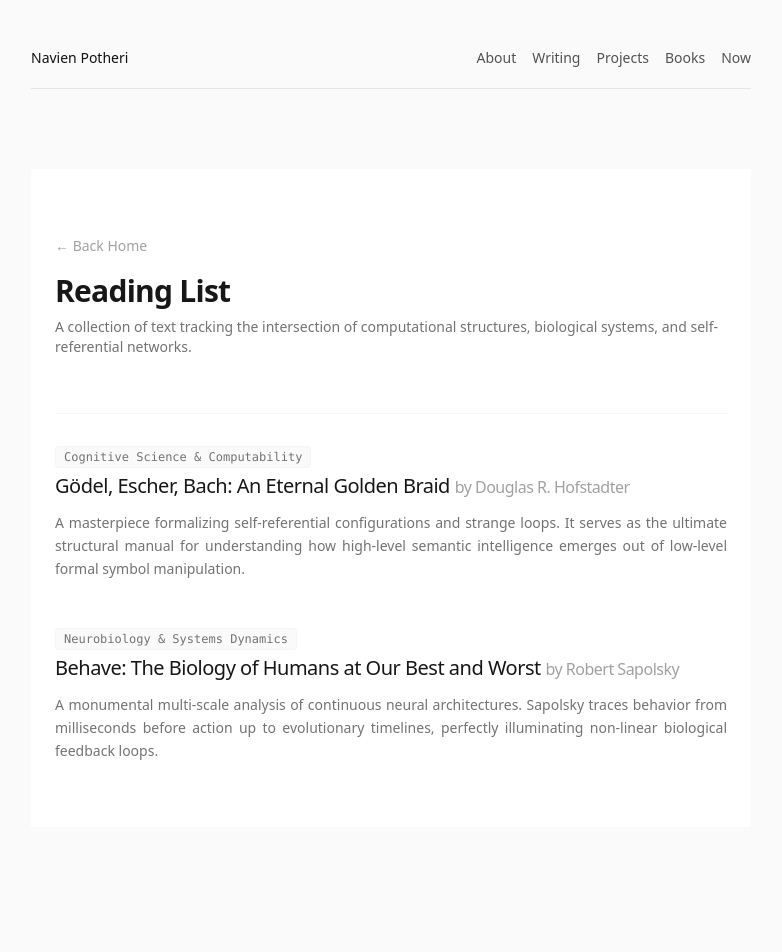
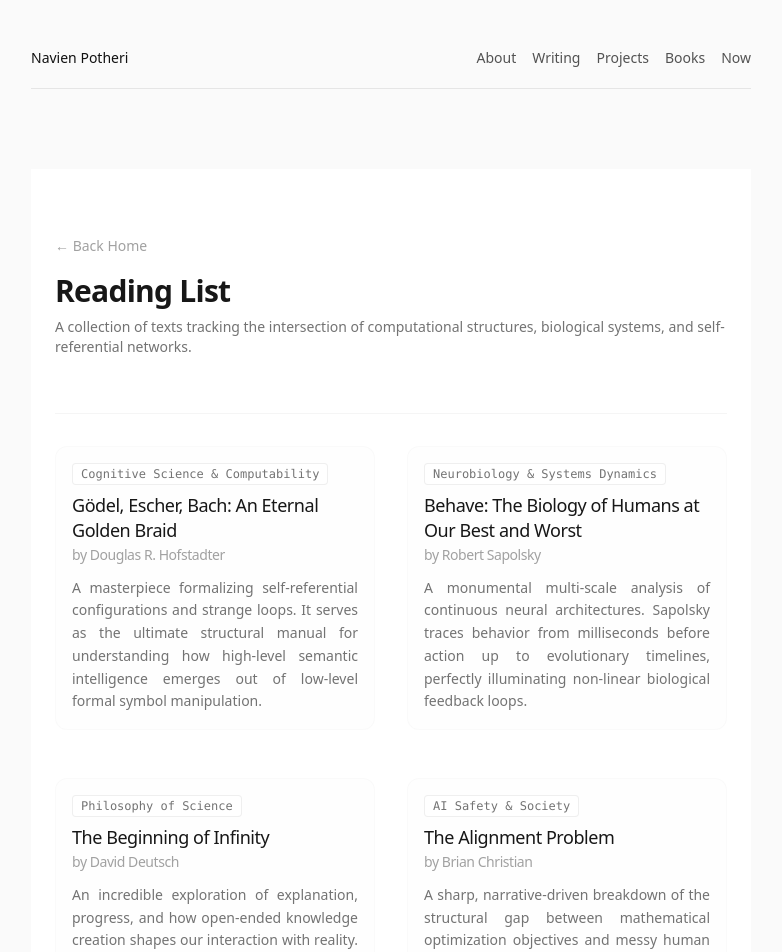
Before and after one commit to navienpotheri/personal-website, a Next.js app: page /books in a window 1280 px wide. Shown: the top 952 px of the page, without its empty margins (249-1031 px from the left). Before the commit the page ends 875 px from the top, so only its background shows below. Built offline with nearby package versions, Linux system fonts and the light colour scheme.

Commit message:
design: merge all 4 books into a clean 2x2 grid layout

```diff
--- a/app/books/page.tsx
+++ b/app/books/page.tsx
@@ -20,12 +20,24 @@ const books: Book[] = [
     author: "Robert Sapolsky",
     category: "Neurobiology & Systems Dynamics",
     review: "A monumental multi-scale analysis of continuous neural architectures. Sapolsky traces behavior from milliseconds before action up to evolutionary timelines, perfectly illuminating non-linear biological feedback loops."
+  },
+  {
+    title: "The Beginning of Infinity",
+    author: "David Deutsch",
+    category: "Philosophy of Science",
+    review: "An incredible exploration of explanation, progress, and how open-ended knowledge creation shapes our interaction with reality. Essential reading for understanding open-world complexity."
+  },
+  {
+    title: "The Alignment Problem",
+    author: "Brian Christian",
+    category: "AI Safety & Society",
+    review: "A sharp, narrative-driven breakdown of the structural gap between mathematical optimization objectives and messy human values. It perfectly articulates why closed training setups break in the wild."
   }
 ];
 
 export default function BooksPage() {
   return (
-    <main className="max-w-3xl mx-auto px-6 py-16 font-sans antialiased text-neutral-900 bg-white selection:bg-neutral-100">
+    <main className="max-w-4xl mx-auto px-6 py-16 font-sans antialiased text-neutral-900 bg-white selection:bg-neutral-100">
       {/* Header */}
       <header className="mb-14">
         <Link href="/" className="text-sm font-medium text-neutral-400 hover:text-neutral-900 transition-colors duration-200">
@@ -33,25 +45,25 @@ export default function BooksPage() {
         </Link>
         <h1 className="text-3xl font-semibold tracking-tight text-neutral-900 mt-4">Reading List</h1>
         <p className="text-neutral-500 mt-2 text-sm">
-          A collection of text tracking the intersection of computational structures, biological systems, and self-referential networks.
+          A collection of texts tracking the intersection of computational structures, biological systems, and self-referential networks.
         </p>
       </header>
 
       {/* Divider */}
       <hr className="border-neutral-100 my-8" />
 
-      {/* Books List */}
-      <div className="space-y-12">
+      {/* 2x2 Grid Layout */}
+      <div className="grid grid-cols-1 md:grid-cols-2 gap-x-8 gap-y-12">
         {books.map((book, index) => (
-          <div key={index} className="flex flex-col items-start">
-            <div className="flex items-center gap-3 text-xs mb-1 font-mono">
-              <span className="px-2 py-0.5 rounded bg-neutral-50 text-neutral-500 border border-neutral-100">
+          <div key={index} className="flex flex-col items-start bg-neutral-50/30 rounded-xl p-4 border border-neutral-100/50 hover:bg-neutral-50 transition-colors duration-200">
+            <div className="flex items-center gap-3 text-xs mb-2 font-mono">
+              <span className="px-2 py-0.5 rounded bg-white text-neutral-500 border border-neutral-200/60">
                 {book.category}
               </span>
             </div>
 
-            <h2 className="text-xl font-medium tracking-tight text-neutral-900">
-              {book.title} <span className="text-neutral-400 font-normal text-base">by {book.author}</span>
+            <h2 className="text-lg font-medium tracking-tight text-neutral-900 leading-snug">
+              {book.title} <span className="text-neutral-400 font-normal text-sm block mt-0.5">by {book.author}</span>
             </h2>
 
             <p className="text-sm text-neutral-500 mt-3 leading-relaxed text-justify">
```
